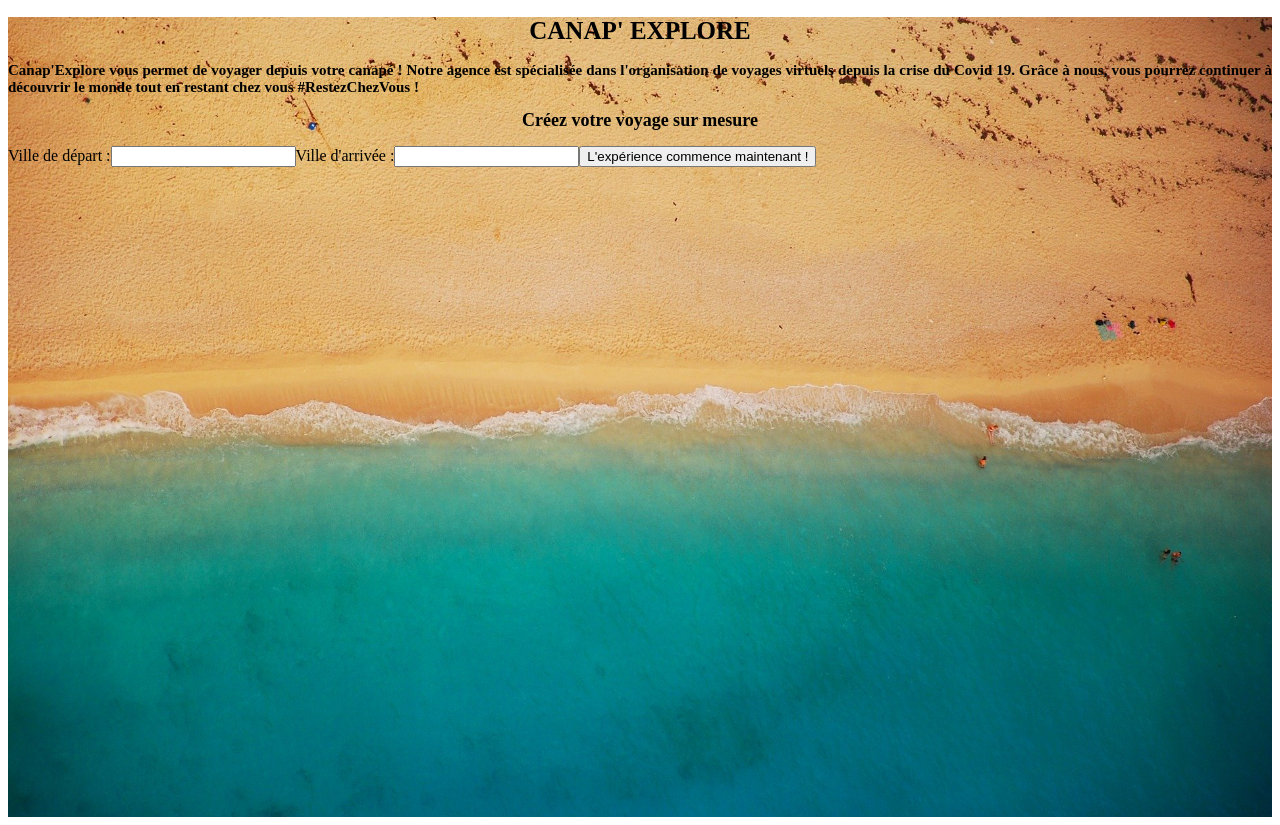
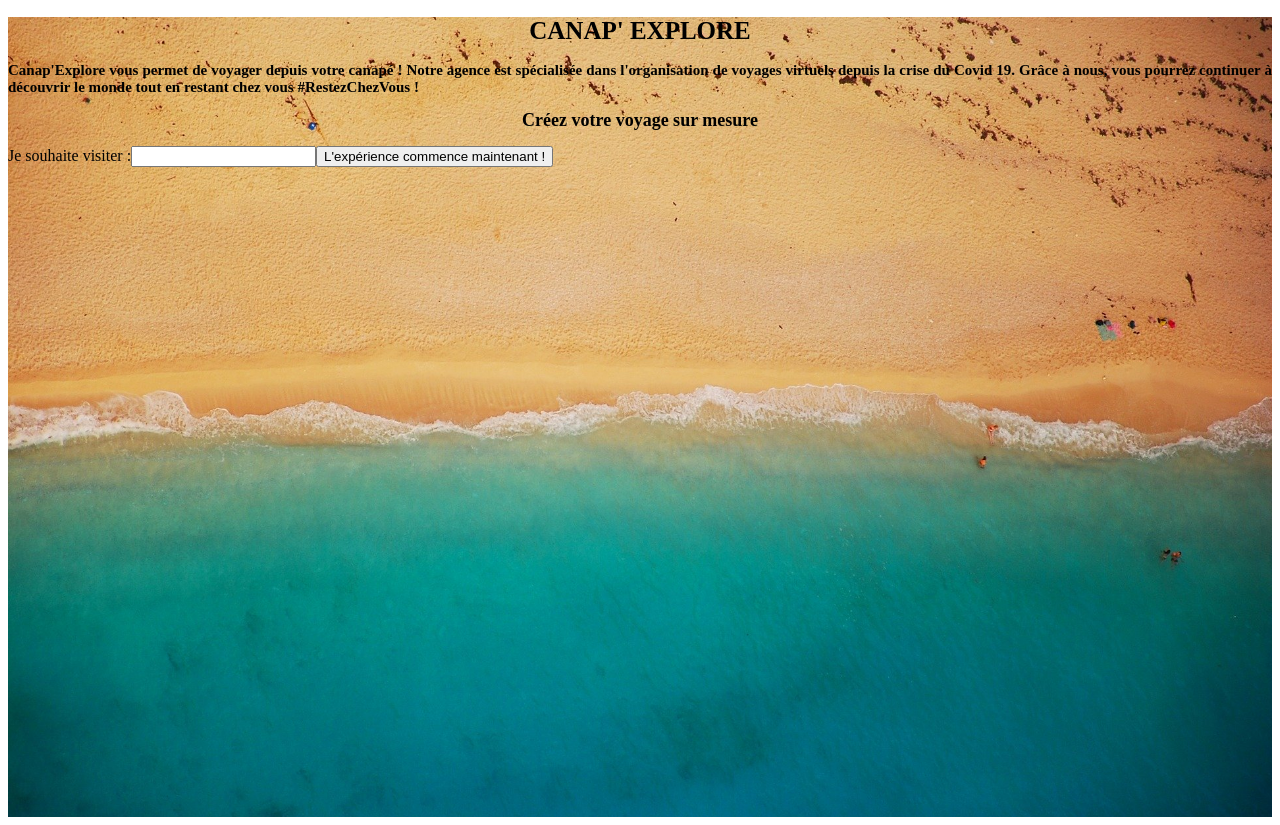
Before and after one commit to Justine810/Voyage-Canap-, a React (Create React App) app: page / in a window 1280 px wide. Built offline with nearby package versions, Linux system fonts and the light colour scheme.

Commit message:
Changed form to display only the destination

```diff
--- a/src/Components/GPSFromInputs.jsx
+++ b/src/Components/GPSFromInputs.jsx
@@ -2,28 +2,19 @@ import React, { useState } from 'react';
 
 
 const GPSFromInputs = ({handleSubmit}) => {
-    const [fromValue, setFromValue] = useState("")
-    const [toValue, setToValue] = useState("")
+    const [fromValue, setFromValue] = useState("");
 
     const handleChangeFrom = (e) => {
-        setFromValue(e.target.value)
-    }
-
-    const handleChangeTo = (e) => {
-        setToValue(e.target.value)
+        setFromValue(e.target.value);
     }
 
     return (
         <form>
             <label>
-                Ville de départ :
+                Je souhaite visiter :
                 <input type="text" value={fromValue} onChange={handleChangeFrom} />
             </label>
-            <label>
-                Ville d'arrivée :
-                <input type="text" value={toValue} onChange={handleChangeTo} />
-            </label>
-            <input type="button" value="L'expérience commence maintenant !" onClick={() => handleSubmit(fromValue, toValue)} />
+            <input type="button" value="L'expérience commence maintenant !" onClick={() => handleSubmit(fromValue)} />
       </form>
     );
 }
--- a/src/Components/MainApp.jsx
+++ b/src/Components/MainApp.jsx
@@ -14,20 +14,10 @@ class MainApp extends Component {
   }
 
   handleSubmit = (fromValue, toValue) => {
-    const tempCoords = [];
-    axios.get(`https://api.opencagedata.com/geocode/v1/json?q=${encodeURI(fromValue)}&key=136c835f49be4de192ca1e0cae0fd59f&language=fr&pretty=1`)
+    axios.get(`https://api.opencagedata.com/geocode/v1/json?q=${encodeURI(fromValue)}&key=0dd82ea1ecbc46798d48a8a7da6341f9&language=fr&pretty=1`)
         .then((res) => {
-            tempCoords.push(res.data.results[0].geometry)
+            this.setState({inputCoordonates: res.data.results[0].geometry})
         })
-        .then(() => {
-            axios.get(`https://api.opencagedata.com/geocode/v1/json?q=${encodeURI(toValue)}&key=136c835f49be4de192ca1e0cae0fd59f&&language=frpretty=1`)
-            .then((res) => {
-                tempCoords.push(res.data.results[0].geometry)
-            })
-            .then(() => {
-                this.setState({inputCoordonates: tempCoords})
-            });
-        });
       };
 
 
```
